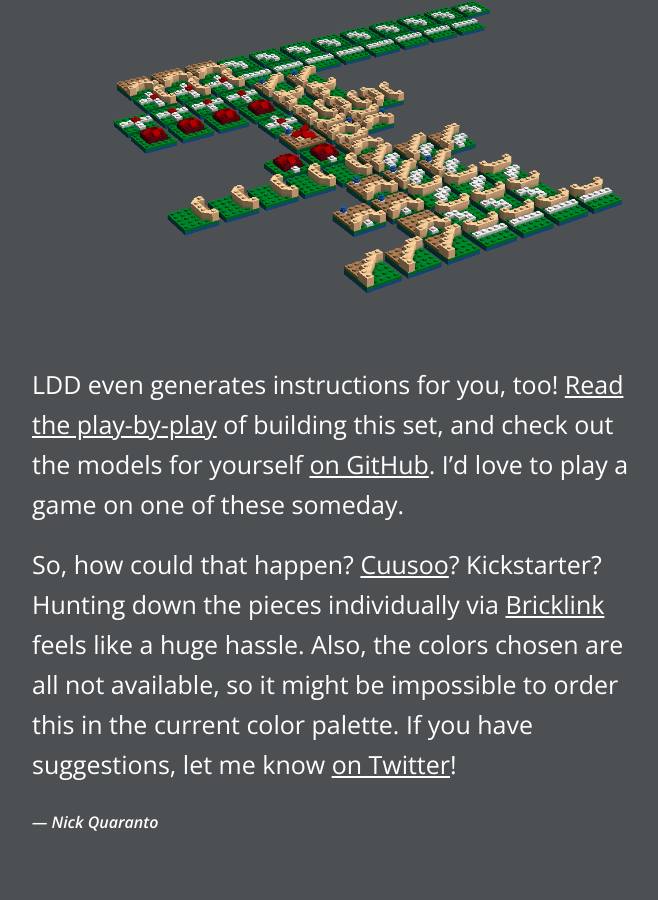
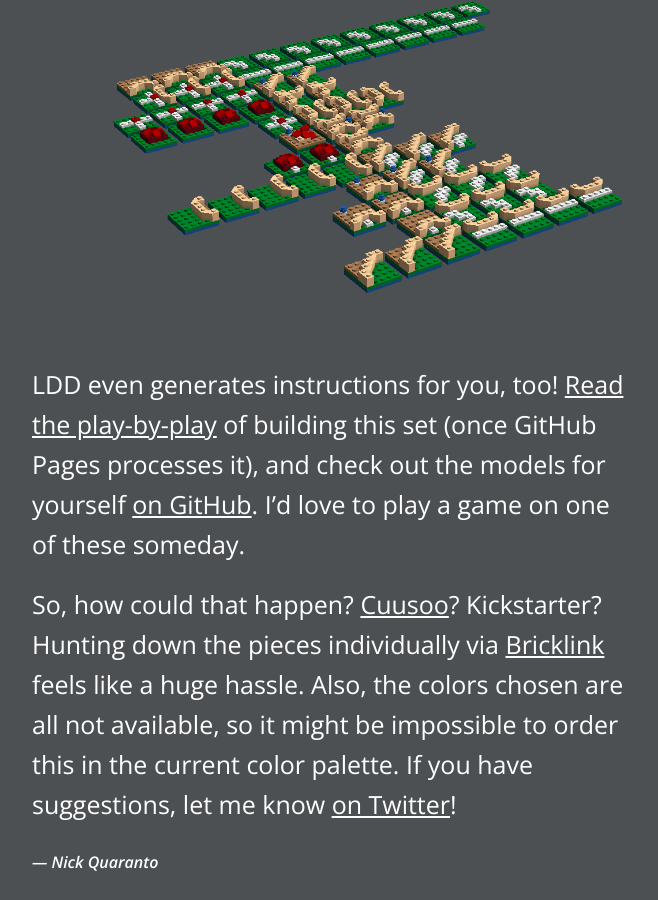
Before and after one commit to qrush/qrush.github.com, a Jekyll site: the page built from _posts/2014-01-06-5x5-lego-carcassone.markdown, in a window 1280 px wide and 900 px high, scrolled down 3050 px. Shown: the whole window, without its empty margins (308-966 px from the left). Built offline with Jekyll 4.4.1, drawn with Linux system fonts in a browser that asks for light colours; comment, search, counter and statistics services are not loaded; before the commit the page ends 3910 px from its top, so only the background shows below that.

Commit message:
Just account for github pages being slow

```diff
--- a/_posts/2014-01-06-5x5-lego-carcassone.markdown
+++ b/_posts/2014-01-06-5x5-lego-carcassone.markdown
@@ -31,6 +31,6 @@
 
 [<img class="center" src="/images/Carcassone_Full.png" width="100%" />](/images/Carcassone_Full.png)
 
-LDD even generates instructions for you, too! [Read the play-by-play](http://quaran.to/lego-carcassonne) of building this set, and check out the models for yourself [on GitHub](https://github.com/qrush/lego-carcassonne). I'd love to play a game on one of these someday.
+LDD even generates instructions for you, too! [Read the play-by-play](http://quaran.to/lego-carcassonne) of building this set (once GitHub Pages processes it), and check out the models for yourself [on GitHub](https://github.com/qrush/lego-carcassonne). I'd love to play a game on one of these someday.
 
 So, how could that happen? [Cuusoo](http://lego.cuusoo.com)? Kickstarter? Hunting down the pieces individually via [Bricklink](http://www.bricklink.com/) feels like a huge hassle. Also, the colors chosen are all not available, so it might be impossible to order this in the current color palette. If you have suggestions, let me know [on Twitter](http://twitter.com/qrush)!
```
